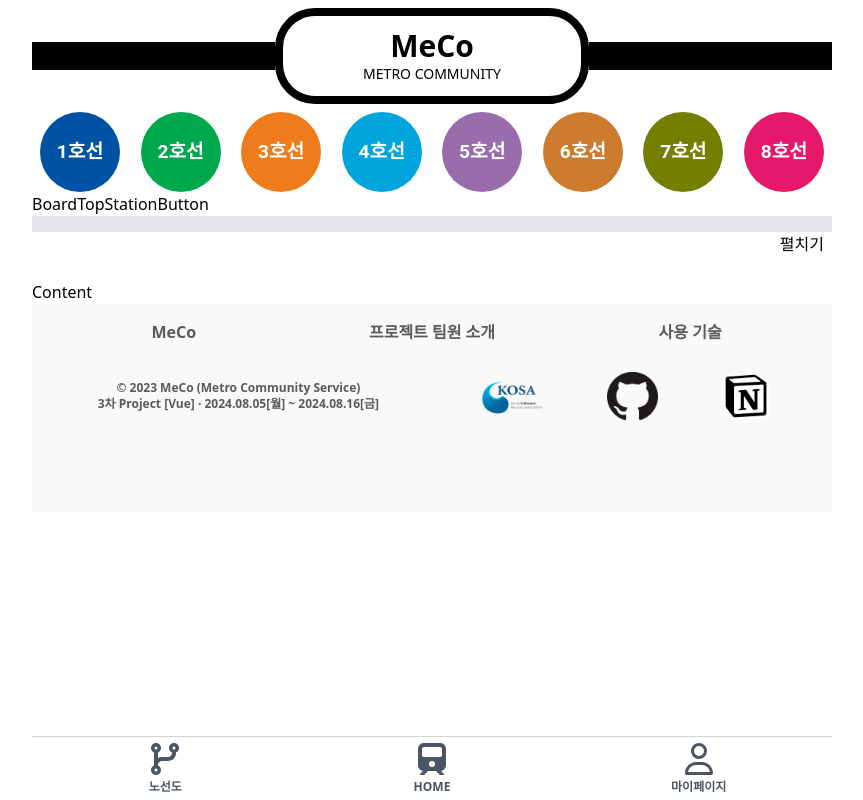
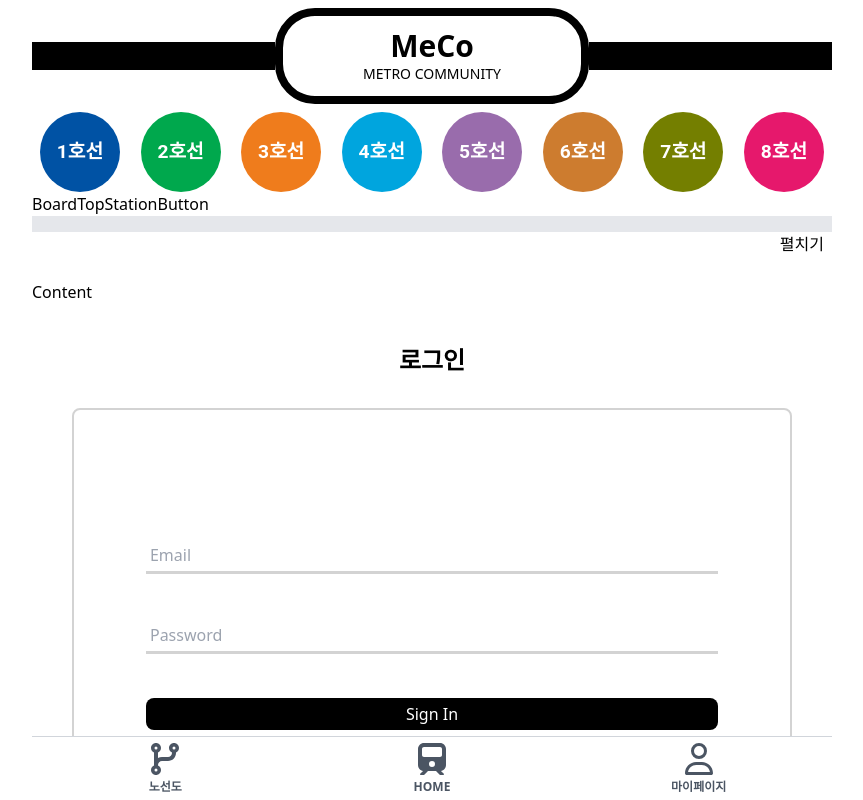
Before and after one commit to kosa-3rd/metro-comm-vue, a Vue app: page /login in a window 1280 px wide. Before the commit this address had no page. Shown: the top 800 px of the page, without its empty margins (208-1071 px from the left). Built offline with nearby package versions, Linux system fonts and the light colour scheme.

Commit message:
로그인 성공

```diff
--- a/src/components/content/LoginCmp.vue
+++ b/src/components/content/LoginCmp.vue
@@ -15,7 +15,7 @@
                 <input
                     type="text"
                     id="userEmail"
-                    v-model="userInput.userEmail"
+                    v-model="emailInput"
                     placeholder=" Email"
                     class="data-input"
                     required
@@ -23,7 +23,7 @@
                 <input
                     type="password"
                     id="password"
-                    v-model="userInput.password"
+                    v-model="passwordInput"
                     placeholder=" Password"
                     class="data-input"
                 /><br />
@@ -33,55 +33,21 @@
     </div>
 </template>
 
-<!-- <script>
-import axios from 'axios';
-
-export default {
-    data() {
-        return {
-            userEmail: '',
-            password: '',
-        };
-    },
-    methods: {
-        async submit() {
-            const requestData = JSON.stringify({
-                email: this.userEmail,
-                password: this.password,
-            });
-            await axios
-                .post('/api/users/login', requestData, {
-                    headers: {
-                        'Content-Type': 'application/json',
-                    },
-                })
-                .then((info) => {
-                    console.log(info);
-                })
-                .catch();
-        },
-    },
-};
-</script> -->
-
 <script setup>
 import axios from 'axios';
 import { ref } from 'vue';
 import { useUserStore } from '@/store/user-store';
 import router from '@/router';
 
-const userInput = ref({
-    userEmail: '',
-    password: '',
-});
+const emailInput = ref('');
+const passwordInput = ref('');
 
-const login = useUserStore.login();
-const authenticated = useUserStore.authenticated;
+const userStore = useUserStore();
 
 const submit = async function () {
     const requestData = JSON.stringify({
-        email: userInput.value.userEmail,
-        password: userInput.value.password,
+        email: emailInput.value,
+        password: passwordInput.value,
     });
     await axios
         .post('/api/users/login', requestData, {
@@ -91,18 +57,13 @@ const submit = async function () {
         })
         .then((info) => {
             console.log(info.data.email);
+            userStore.login(info.data.email);
+            router.push('/');
+        })
+        .catch();
 
-            this.login(info.data.email);
-            if (authenticated) {
-                router.push('/');
-            }
-        })
-        .catch((err) => {
-            console.log('로그인 정보 없음: ' + err);
-        });
+    console.log(userStore.authenticated);
 };
-
-// };
 </script>
 
 <style scoped>
```
